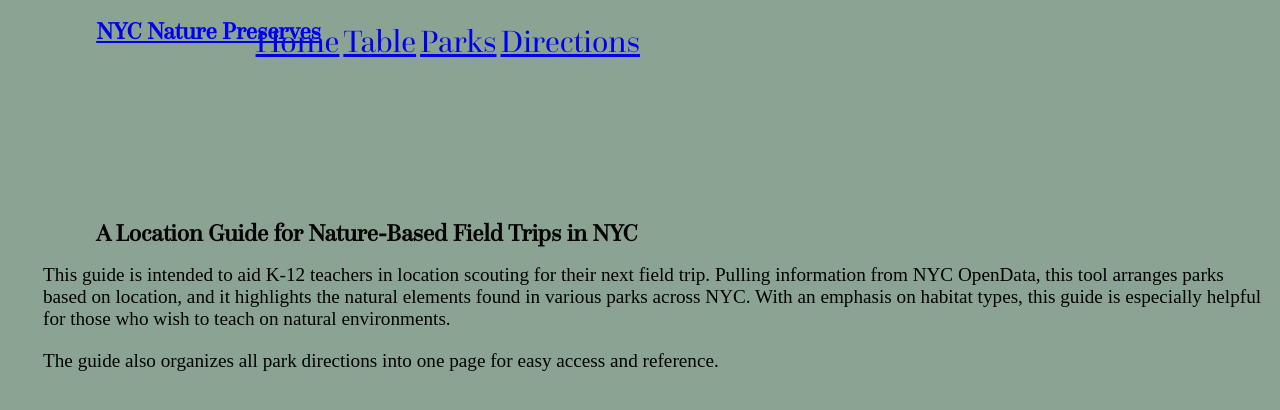
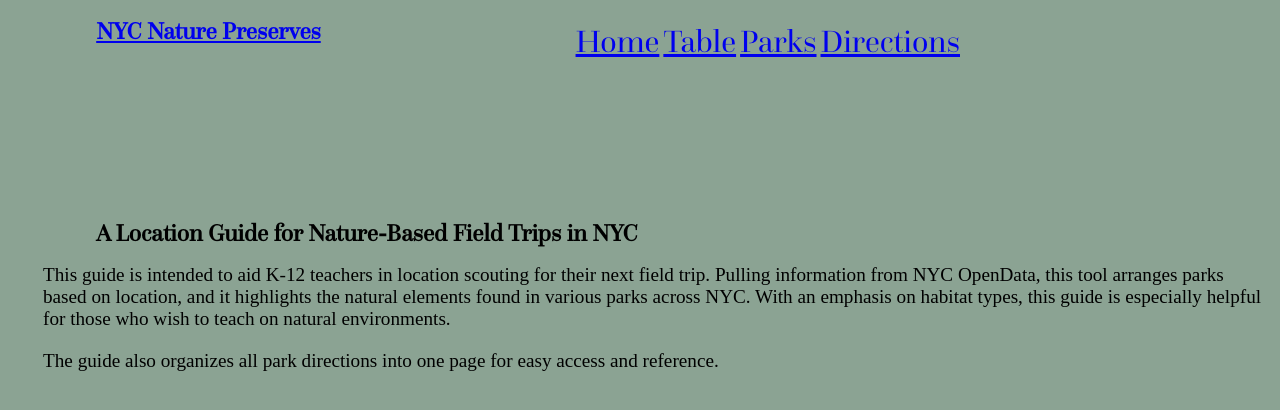
Before and after one commit to annabellamelvin/annabellamelvin.github.io, a Jekyll site: the page Nature_Preserves/index.html, which Jekyll copies as it is, in a window 1280 px wide. Shown: the top 410 px of the page. Built offline with Jekyll 4.4.1, drawn with Linux system fonts in a browser that asks for light colours.

Commit message:
Update index.css

```diff
--- a/css/index.css
+++ b/css/index.css
@@ -14,7 +14,7 @@ width: 100%;}
 
 div.menu{
     position: fixed;
-    right: 50%;
+    right: 25%;
     top: 0;
 }
 
```
